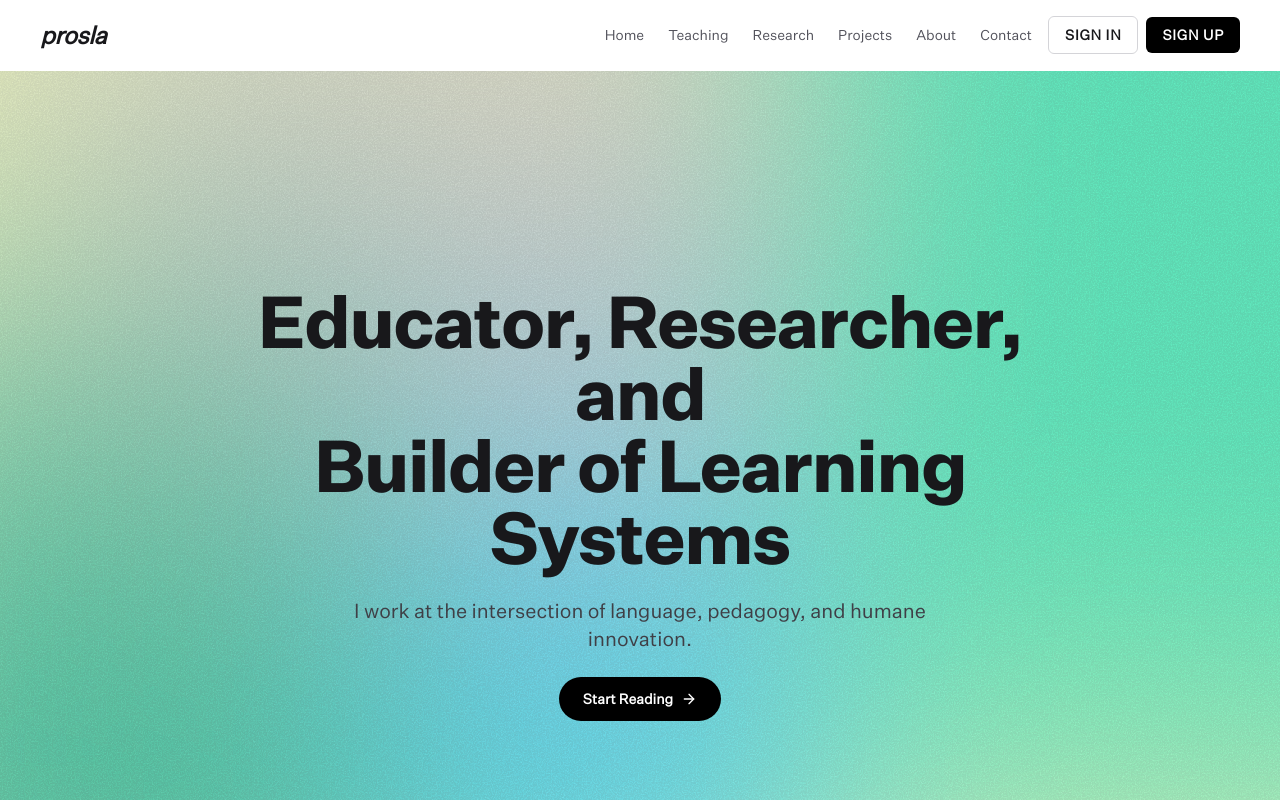
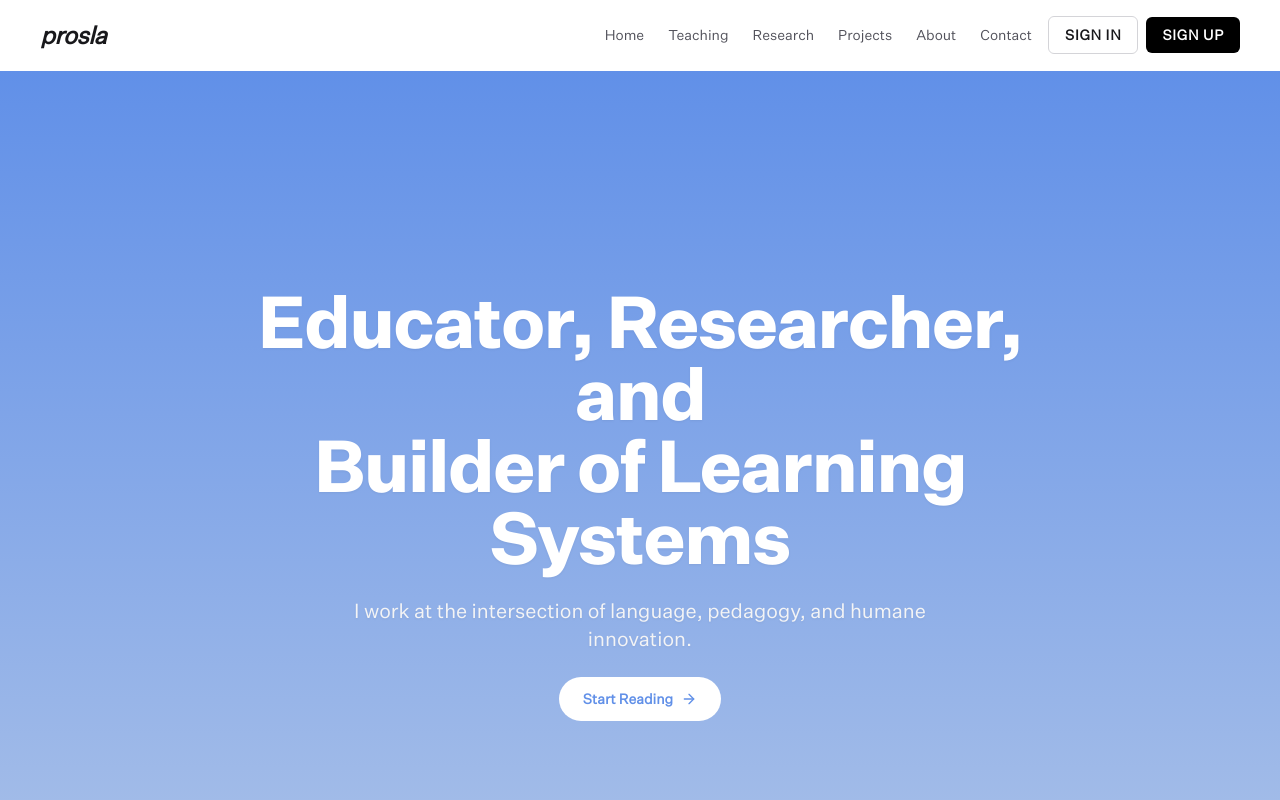
Before and after one commit to RiseforHope/personal-website, a Next.js app: page / in a window 1280 px wide. Shown: the top 800 px of the page. Built offline with nearby package versions, Linux system fonts and the light colour scheme; no server answers.

Commit message:
auth feature

```diff
--- a/components/Hero.tsx
+++ b/components/Hero.tsx
@@ -3,87 +3,32 @@ import Link from "next/link";
 
 export function Hero() {
   return (
-    <section className="relative flex h-screen w-full flex-col items-center justify-center overflow-hidden bg-[#FDFFCC] px-6 text-center md:px-10">
-      {/* --- BACKGROUND: Custom Mesh Gradient SVG --- */}
-      <div className="absolute inset-0 z-0 h-full w-full">
-        <svg
-          xmlns="http://www.w3.org/2000/svg"
-          width="100%"
-          height="100%"
-          viewBox="0 0 1000 500"
-          preserveAspectRatio="none"
-          className="h-full w-full"
-        >
-          <defs>
-            <filter
-              id="blur"
-              filterUnits="userSpaceOnUse"
-              x="0"
-              y="0"
-              width="1000"
-              height="500"
-            >
-              <feGaussianBlur stdDeviation="102" />
-            </filter>
-            <filter id="noise" x="0" y="0" width="100%" height="100%">
-              <feTurbulence
-                type="fractalNoise"
-                baseFrequency="1"
-                numOctaves="3"
-                result="turbulence"
-                stitchTiles="stitch"
-              />
-              <feBlend in="SourceGraphic" in2="turbulence" mode="overlay" />
-            </filter>
-          </defs>
-          <rect id="background" width="100%" height="100%" fill="#FDFFCC" />
-          <g id="swatches" filter="url(#blur)">
-            <rect x="128" y="29" width="504" height="522" fill="#35d9fa" />
-            <rect x="50" y="-60" width="600" height="320" fill="#D6D6D6" />
-            <rect
-              x="-161"
-              y="166"
-              width="462"
-              height="528"
-              fill="#62CCAC"
-            />
-            <rect x="625" y="-287" width="650" height="754" fill="#6befc5" />
-          </g>
-          <rect
-            x="0"
-            y="0"
-            width="100%"
-            height="100%"
-            style={{
-              mixBlendMode: "luminosity",
-              filter: "url(#noise)",
-              opacity: 0.11, // Converted 11% to 0.11
-            }}
-          />
-        </svg>
-
-        {/* Optional: Very subtle white overlay if needed for contrast,
-            but for now removed since we switched text to black */}
-      </div>
-
+    <section
+      className="relative flex h-screen w-full flex-col items-center justify-center overflow-hidden px-6 text-center md:px-10"
+      style={{
+        background: "linear-gradient(to top, #A7BFE8, #6190E8)",
+        // The fallback color #6190E8 is handled by the gradient's end stop,
+        // but if the browser doesn't support gradients, it defaults to the background-color
+        // if we were to set one explicitly.
+      }}
+    >
       {/* --- CONTENT --- */}
       <div className="relative z-10 mx-auto max-w-4xl space-y-6 pt-16">
-        {/* Changed text from white to zinc-900/zinc-700 for the light background */}
-        <h1 className="font-title text-4xl font-bold tracking-tight text-zinc-900 md:text-6xl lg:text-7xl">
+        <h1 className="font-title text-4xl font-bold tracking-tight text-white md:text-6xl lg:text-7xl drop-shadow-sm">
           Educator, Researcher, and <br className="hidden md:block" />
           Builder of Learning Systems
         </h1>
 
-        <p className="mx-auto max-w-2xl text-lg font-light leading-relaxed text-zinc-700 md:text-xl">
+        <p className="mx-auto max-w-2xl text-lg font-light leading-relaxed text-zinc-100 md:text-xl drop-shadow-sm">
           I work at the intersection of language, pedagogy, and humane
           innovation.
         </p>
 
         <div className="mt-8 flex justify-center">
-          {/* Inverted button colors: Black bg, White text */}
+          {/* Button: White background with the primary blue color for text */}
           <Link
             href="/blog"
-            className="group flex items-center gap-2 rounded-full bg-black px-6 py-3 text-sm font-bold text-white transition hover:bg-zinc-800"
+            className="group flex items-center gap-2 rounded-full bg-white px-6 py-3 text-sm font-bold text-[#6190E8] transition hover:bg-zinc-100 hover:shadow-lg"
           >
             Start Reading
             <ArrowRight className="h-4 w-4 transition-transform group-hover:translate-x-1" />
```
